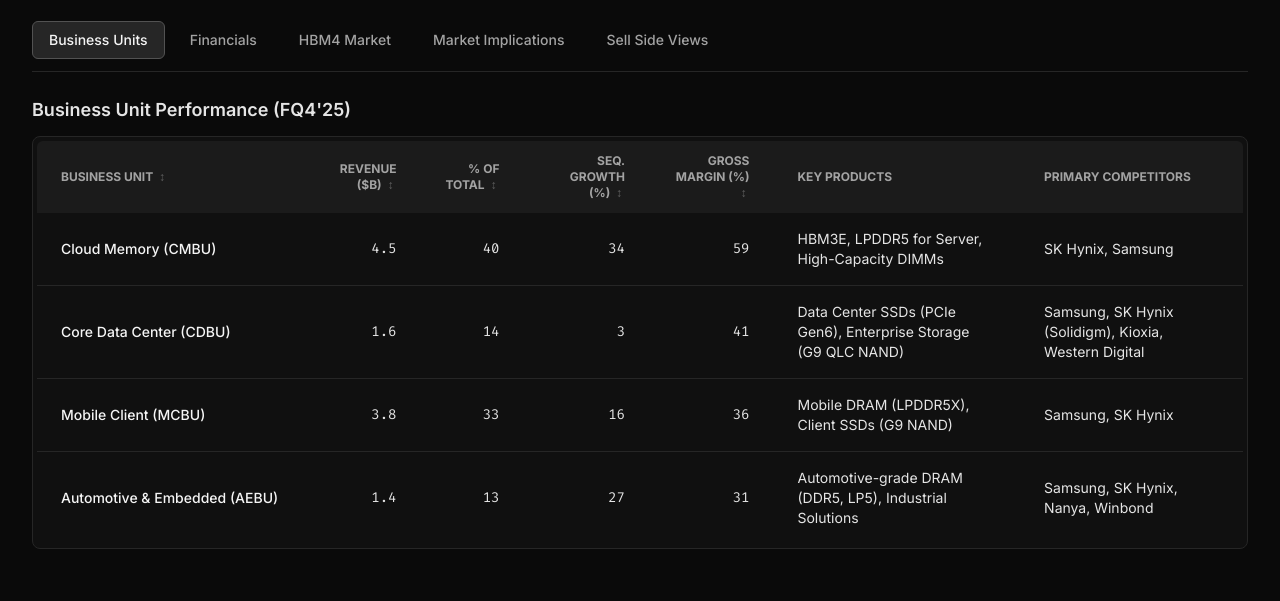
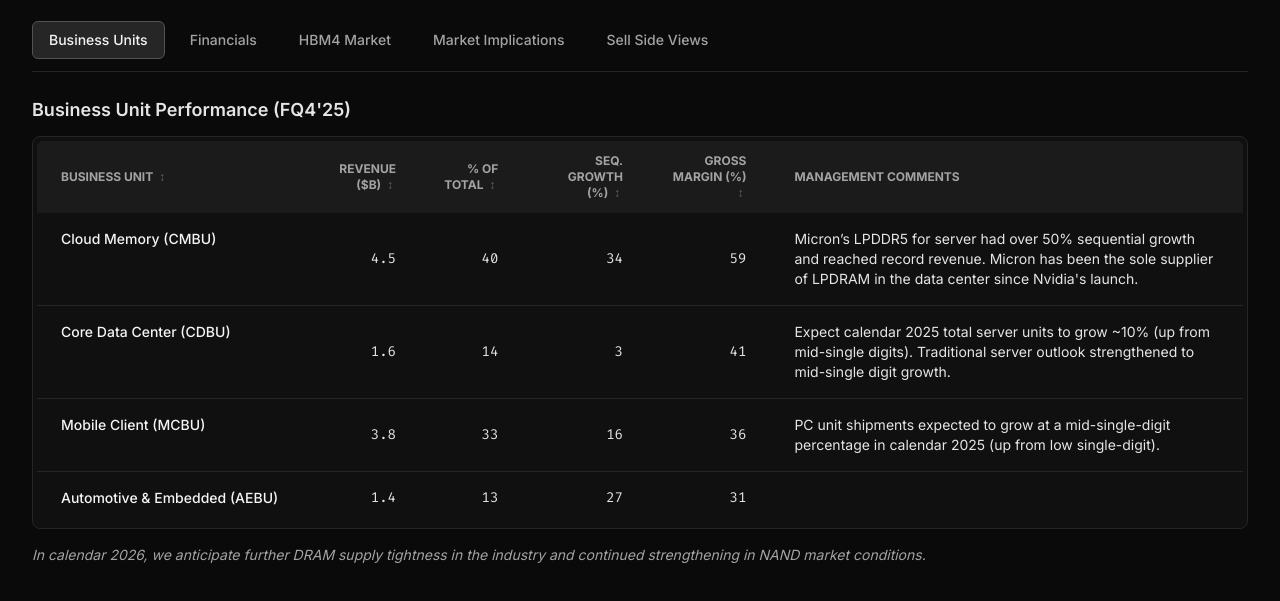
Before and after one commit to geninnov/Research, a plain HTML site: page Micron Q1/index.html in a window 1280 px wide. Shown: the part 87-688 px from the top of the page. Drawn offline with nearby package versions, Linux system fonts and the light colour scheme.

Commit message:
Update index.html

```diff
--- a/Micron Q1/index.html
+++ b/Micron Q1/index.html
@@ -100,50 +100,48 @@
                                 <th scope="col" class="px-6 py-3 text-right">% of Total <span class="sort-indicator">↕</span></th>
                                 <th scope="col" class="px-6 py-3 text-right">Seq. Growth (%) <span class="sort-indicator">↕</span></th>
                                 <th scope="col" class="px-6 py-3 text-right">Gross Margin (%) <span class="sort-indicator">↕</span></th>
-                                <th scope="col" class="px-6 py-3">Key Products</th>
-                                <th scope="col" class="px-6 py-3 rounded-tr-md">Primary Competitors</th>
+                                <th scope="col" class="px-6 py-3 rounded-tr-md">Management Comments</th>
                             </tr>
                         </thead>
                         <tbody>
                             <tr class="border-b border-neutral-800 hover:bg-neutral-800/40">
-                                <th scope="row" class="px-6 py-4 font-medium whitespace-nowrap text-neutral-100">Cloud Memory (CMBU)</th>
+                                <th scope="row" class="px-6 py-4 font-medium whitespace-nowrap text-neutral-100 align-top">Cloud Memory (CMBU)</th>
                                 <td class="px-6 py-4 text-right font-fira" contenteditable="true">4.5</td>
                                 <td class="px-6 py-4 text-right font-fira" contenteditable="true">40</td>
                                 <td class="px-6 py-4 text-right font-fira" contenteditable="true">34</td>
                                 <td class="px-6 py-4 text-right font-fira" contenteditable="true">59</td>
-                                <td class="px-6 py-4">HBM3E, LPDDR5 for Server, High-Capacity DIMMs</td>
-                                <td class="px-6 py-4">SK Hynix, Samsung</td>
+                                <td class="px-6 py-4">Micron’s LPDDR5 for server had over 50% sequential growth and reached record revenue. Micron has been the sole supplier of LPDRAM in the data center since Nvidia's launch.</td>
                             </tr>
                             <tr class="border-b border-neutral-800 hover:bg-neutral-800/40">
-                                <th scope="row" class="px-6 py-4 font-medium whitespace-nowrap text-neutral-100">Core Data Center (CDBU)</th>
+                                <th scope="row" class="px-6 py-4 font-medium whitespace-nowrap text-neutral-100 align-top">Core Data Center (CDBU)</th>
                                 <td class="px-6 py-4 text-right font-fira" contenteditable="true">1.6</td>
                                 <td class="px-6 py-4 text-right font-fira" contenteditable="true">14</td>
                                 <td class="px-6 py-4 text-right font-fira" contenteditable="true">3</td>
                                 <td class="px-6 py-4 text-right font-fira" contenteditable="true">41</td>
-                                <td class="px-6 py-4">Data Center SSDs (PCIe Gen6), Enterprise Storage (G9 QLC NAND)</td>
-                                <td class="px-6 py-4">Samsung, SK Hynix (Solidigm), Kioxia, Western Digital</td>
+                                <td class="px-6 py-4">Expect calendar 2025 total server units to grow ~10% (up from mid-single digits). Traditional server outlook strengthened to mid-single digit growth.</td>
                             </tr>
                             <tr class="border-b border-neutral-800 hover:bg-neutral-800/40">
-                                <th scope="row" class="px-6 py-4 font-medium whitespace-nowrap text-neutral-100">Mobile Client (MCBU)</th>
+                                <th scope="row" class="px-6 py-4 font-medium whitespace-nowrap text-neutral-100 align-top">Mobile Client (MCBU)</th>
                                 <td class="px-6 py-4 text-right font-fira" contenteditable="true">3.8</td>
                                 <td class="px-6 py-4 text-right font-fira" contenteditable="true">33</td>
                                 <td class="px-6 py-4 text-right font-fira" contenteditable="true">16</td>
                                 <td class="px-6 py-4 text-right font-fira" contenteditable="true">36</td>
-                                <td class="px-6 py-4">Mobile DRAM (LPDDR5X), Client SSDs (G9 NAND)</td>
-                                <td class="px-6 py-4">Samsung, SK Hynix</td>
+                                <td class="px-6 py-4">PC unit shipments expected to grow at a mid-single-digit percentage in calendar 2025 (up from low single-digit).</td>
                             </tr>
                             <tr class="hover:bg-neutral-800/40">
-                                <th scope="row" class="px-6 py-4 font-medium whitespace-nowrap text-neutral-100">Automotive & Embedded (AEBU)</th>
+                                <th scope="row" class="px-6 py-4 font-medium whitespace-nowrap text-neutral-100 align-top">Automotive & Embedded (AEBU)</th>
                                 <td class="px-6 py-4 text-right font-fira" contenteditable="true">1.4</td>
                                 <td class="px-6 py-4 text-right font-fira" contenteditable="true">13</td>
                                 <td class="px-6 py-4 text-right font-fira" contenteditable="true">27</td>
                                 <td class="px-6 py-4 text-right font-fira" contenteditable="true">31</td>
-                                <td class="px-6 py-4">Automotive-grade DRAM (DDR5, LP5), Industrial Solutions</td>
-                                <td class="px-6 py-4">Samsung, SK Hynix, Nanya, Winbond</td>
+                                <td class="px-6 py-4"></td>
                             </tr>
                         </tbody>
                     </table>
                 </div>
+                <p class="text-sm text-neutral-400 mt-4 italic">
+                    In calendar 2026, we anticipate further DRAM supply tightness in the industry and continued strengthening in NAND market conditions.
+                </p>
             </div>
 
             <!-- Financials and Guidance Tables -->
```
